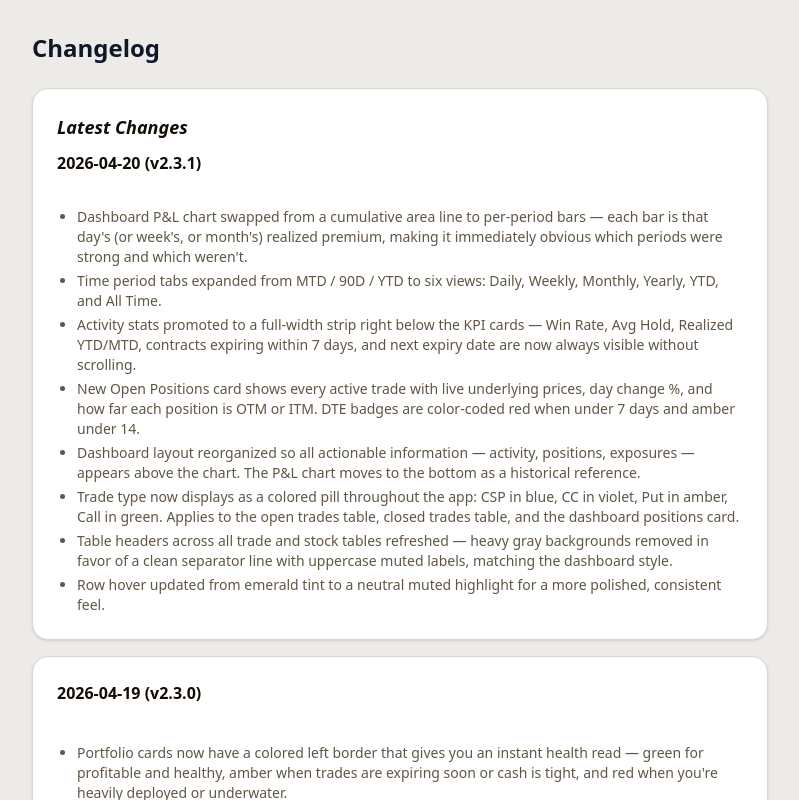
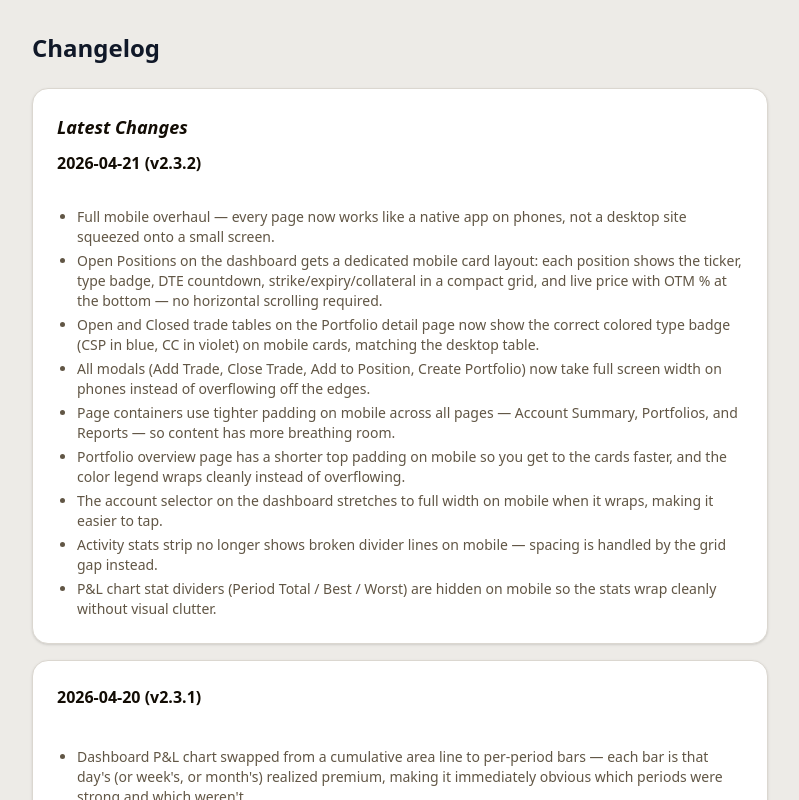
Before and after one commit to boostmx/wheel-strat-tracker, a Next.js app: page /changelog in a window 1280 px wide. Shown: the top 800 px of the page, without its empty margins (240-1039 px from the left). Built offline with nearby package versions, Linux system fonts and the light colour scheme; no server answers.

Commit message:
updates: changelog update and error fix

```diff
--- a/src/data/changelog.ts
+++ b/src/data/changelog.ts
@@ -5,6 +5,21 @@ export interface ChangelogEntry {
 }
 
 export const changelog: ChangelogEntry[] = [
+  {
+    date: "2026-04-21",
+    version: "v2.3.2",
+    highlights: [
+      "Full mobile overhaul — every page now works like a native app on phones, not a desktop site squeezed onto a small screen.",
+      "Open Positions on the dashboard gets a dedicated mobile card layout: each position shows the ticker, type badge, DTE countdown, strike/expiry/collateral in a compact grid, and live price with OTM % at the bottom — no horizontal scrolling required.",
+      "Open and Closed trade tables on the Portfolio detail page now show the correct colored type badge (CSP in blue, CC in violet) on mobile cards, matching the desktop table.",
+      "All modals (Add Trade, Close Trade, Add to Position, Create Portfolio) now take full screen width on phones instead of overflowing off the edges.",
+      "Page containers use tighter padding on mobile across all pages — Account Summary, Portfolios, and Reports — so content has more breathing room.",
+      "Portfolio overview page has a shorter top padding on mobile so you get to the cards faster, and the color legend wraps cleanly instead of overflowing.",
+      "The account selector on the dashboard stretches to full width on mobile when it wraps, making it easier to tap.",
+      "Activity stats strip no longer shows broken divider lines on mobile — spacing is handled by the grid gap instead.",
+      "P&L chart stat dividers (Period Total / Best / Worst) are hidden on mobile so the stats wrap cleanly without visual clutter.",
+    ],
+  },
   {
     date: "2026-04-20",
     version: "v2.3.1",
--- a/src/features/trades/components/TradeTables/ClosedTradesTable.tsx
+++ b/src/features/trades/components/TradeTables/ClosedTradesTable.tsx
@@ -623,9 +623,6 @@ export function ClosedTradesTable({
                   ? (r.item as TradeLike).ticker
                   : (r.item as StockLotLike).ticker;
 
-              const typeLabel =
-                r.kind === "trade" ? (r.item as TradeLike).type : "Shares";
-
               const closedDate =
                 r.kind === "trade"
                   ? getTradeClosedDate(r.item as TradeLike)
```
